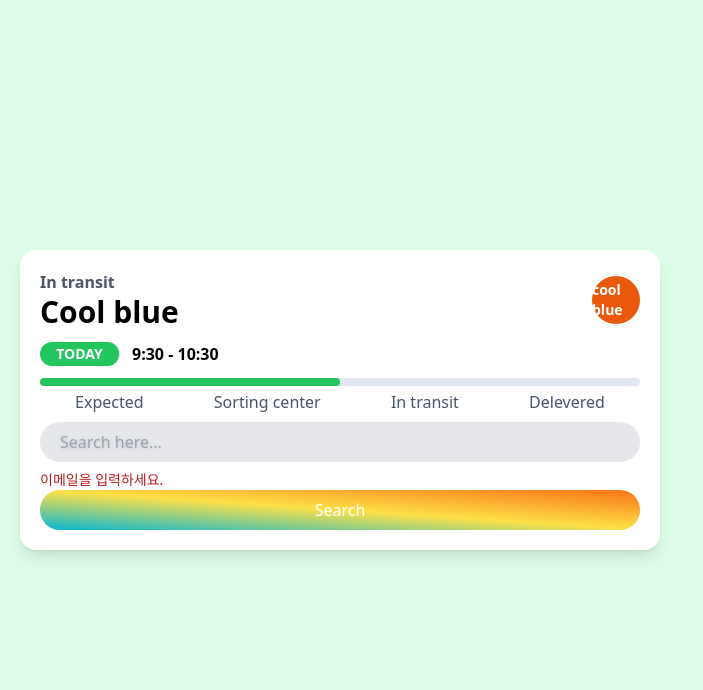
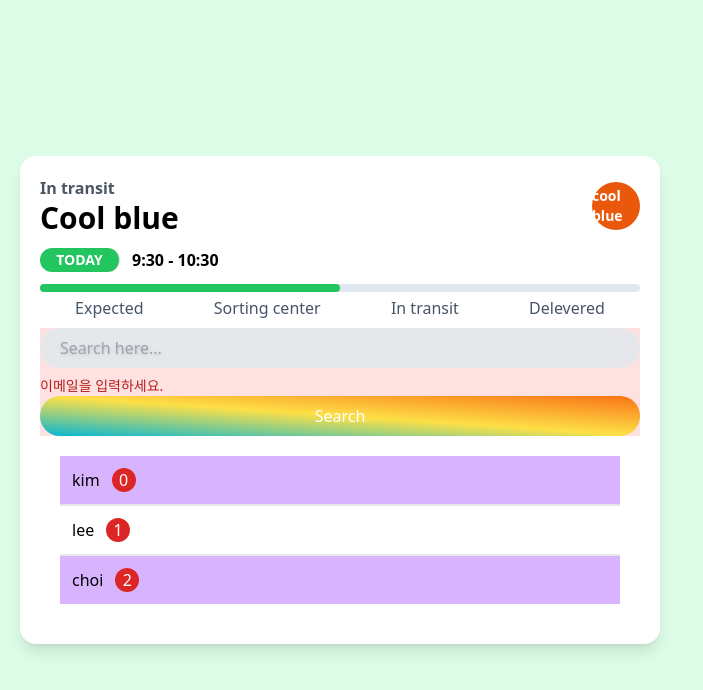
Before and after one commit to manonkim2/next_app, a Next.js app: page / in a window 1280 px wide. Shown: the top 690 px of the page, without its empty margins (0-703 px from the left). Built offline with nearby package versions, Linux system fonts and the light colour scheme.

Commit message:
[style] list modifiers & has
+ last / odd, even

```diff
--- a/app/page.tsx
+++ b/app/page.tsx
@@ -11,7 +11,6 @@ export default function Home() {
             <text className="text-sm font-bold text-white">cool blue</text>
           </span>
         </div>
-
         <div className="flex gap-3 pb-3 pt-3">
           <span className="flex w-20 items-center justify-center rounded-xl border-r bg-green-500 hover:bg-slate-500">
             <text className="text-sm font-bold text-white">TODAY</text>
@@ -20,7 +19,6 @@ export default function Home() {
             9:30 - 10:30
           </text>
         </div>
-
         <div className="pb-2">
           <div className="relative">
             <div className="absolute h-2 w-full rounded-md bg-slate-200" />
@@ -33,7 +31,8 @@ export default function Home() {
             <text className="text-slate-600">Delevered</text>
           </div>
         </div>
-
+        {/* has : class에서 해당 상태/속성을 가진 것만 지정 */}
+        <div className="*:outline-none has-[:invalid]:bg-red-100">
           <input
             className="peer mb-2 h-10 w-full rounded-full bg-gray-200 pl-5 ring ring-transparent transition-shadow placeholder:drop-shadow focus:ring-green-500 focus:ring-offset-2 invalid:focus:ring-red-500"
             required
@@ -47,6 +46,24 @@ export default function Home() {
             Search
           </button>
         </div>
+
+        {/* list modifiers : last / odd / even */}
+        <div className="bg-white p-2">
+          <div className="p-3">
+            {['kim', 'lee', 'choi'].map((item, index) => (
+              <div
+                className="flex items-center gap-3 border-b-2 bg-white p-3 last:border-0 odd:bg-purple-300"
+                key={index}
+              >
+                <div className="">{item}</div>
+                <div className="flex size-6 justify-center rounded-full bg-red-600 text-white">
+                  {index}
+                </div>
+              </div>
+            ))}
+          </div>
+        </div>
+      </div>
     </main>
   )
 }
```
Lines whose indentation alone changed are shown as unchanged.
